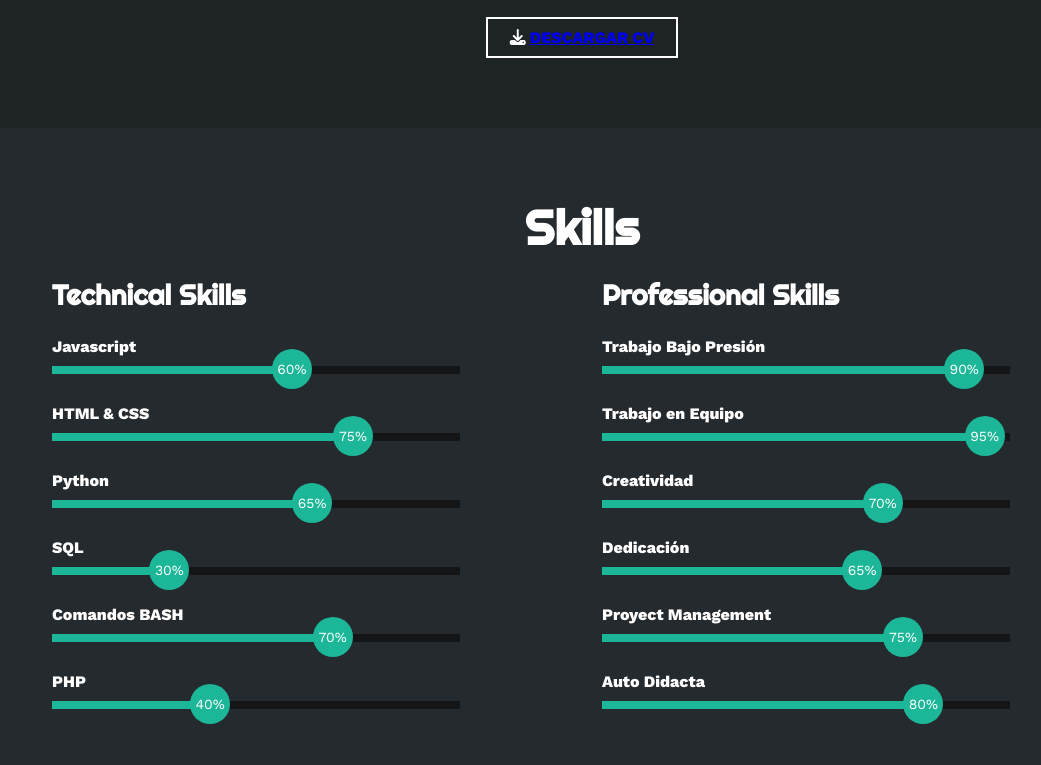
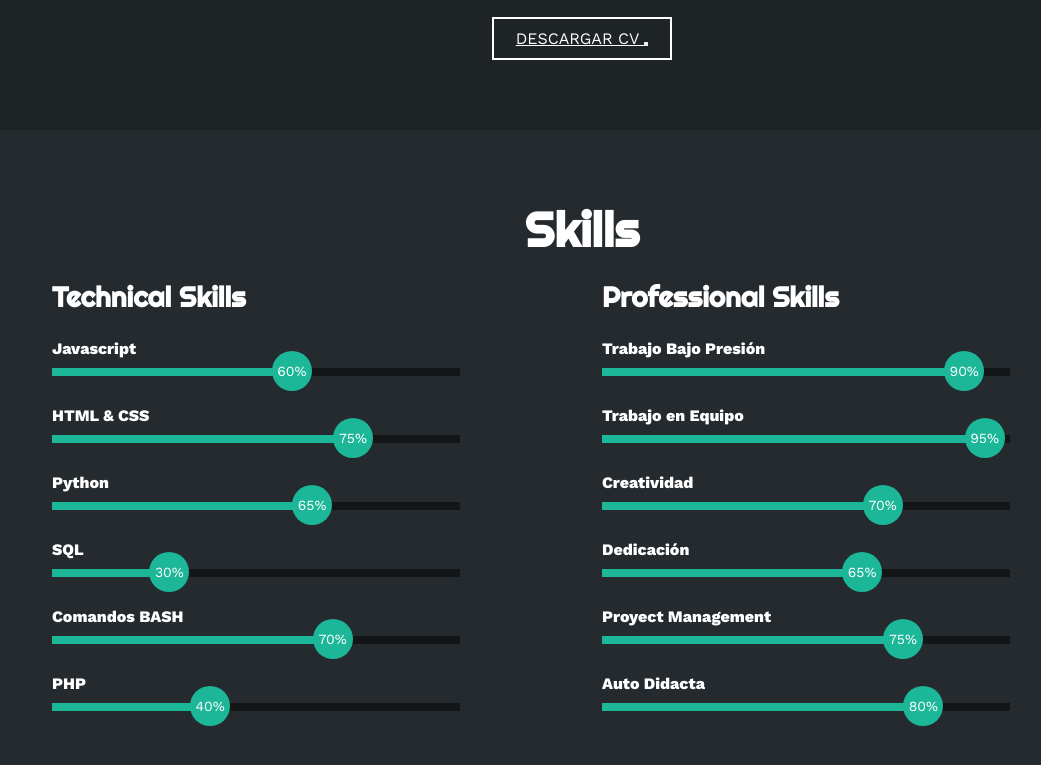
Before and after one commit to RojasReynosa/Portafolio, a plain HTML site: page index.html in a window 1280 px wide. Shown: the part 1312-2077 px from the top of the page, without its empty margins (58-1099 px from the left). Drawn offline with nearby package versions, Linux system fonts and the light colour scheme.

Commit message:
Cambio en el botón

```diff
--- a/estilo.css
+++ b/estilo.css
@@ -188,7 +188,7 @@ html{
     font-size: 30px;
     margin-bottom: 10px;
 }
-.sobremi button{
+.sobremi a{
     cursor: pointer;
     background-color: transparent;
     border: 2px solid #fff;
@@ -201,7 +201,7 @@ html{
     position: relative;
     z-index: 10;
 }
-.sobremi button .overlay{
+.sobremi a .overlay{
     position: absolute;
     top: 0;
     left: 0;
@@ -211,7 +211,7 @@ html{
     z-index: -1;
     transition: 1s;
 }
-.sobremi button:hover .overlay{
+.sobremi a:hover .overlay{
     width: 100%;
 }
 /* SECCION SKILLS */
--- a/index.html
+++ b/index.html
@@ -112,10 +112,10 @@
                     </div>
                 </div>
             </div>
-            <button class="fa-solid fa-download">
-                 <a href="img/CV.pdf" download="CV.pdf"> DESCARGAR CV </a>
+            <a class="button-no-link my-button" href="img/CV.pdf" download="CV.pdf" class="fa-solid fa-download"> DESCARGAR CV
+                <button></button>
                 <span class="overlay"></span>
-            </button>
+            </a>
         </div>
     </section>
 
```
